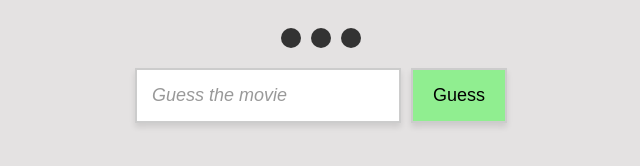
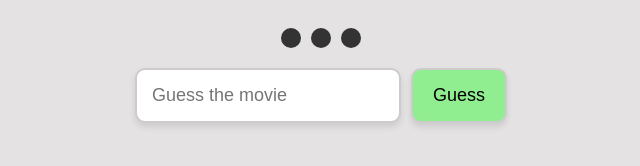
Before and after one commit to passiondynamics/cineguess-frontend, a React (Create React App) app: page / in a window 1280 px wide. Shown: the part 562-728 px from the top of the page, without its empty margins (319-959 px from the left). Built offline with nearby package versions, Linux system fonts and the light colour scheme; a web font is replaced by a local one.

Commit message:
Changed search bar and guess button css to rounded edges

```diff
--- a/src/components/SearchBar.css
+++ b/src/components/SearchBar.css
@@ -9,35 +9,36 @@
 }
 
 .search-input {
-  /* width: calc(100% - 80px); */
   padding: 15px;
   border: 2px solid #ccc;
-  /* border-radius: 25px; */
+  border-radius: 10px; /* Matches button's rounded corners */
   font-size: 18px;
   outline: none;
   box-shadow: 0 4px 6px rgba(0, 0, 0, 0.1);
+  transition: border-color 0.3s ease, box-shadow 0.3s ease;
 }
 
-.search-input::placeholder {
-  color: #999;
-  font-style: italic;
+.search-input:focus {
+  border-color: #000000; /* Light green border on focus */
+  box-shadow: 0 4px 8px rgba(0, 0, 0, 0.3);
 }
 
 .search-button {
   padding: 15px 20px;
   border: 2px solid #ccc;
-  /* border-radius: 25px; */
+  border-radius: 10px; /* Rounded rectangle corners */
   font-size: 18px;
   outline: none;
-  background-color: #90EE90; /* Light green background color */
+  background-color: #90EE90; /* Light green background */
   margin-left: 10px;
   cursor: pointer;
   box-shadow: 0 4px 6px rgba(0, 0, 0, 0.1);
-  transition: background-color 0.3s ease;
+  transition: background-color 0.3s ease, transform 0.2s ease;
 }
 
 .search-button:hover {
-  background-color: #77dd77;
+  background-color: #7fdc7f; /* Slightly darker on hover */
+  transform: translateY(-2px);
 }
 
 .suggestions-list {
```
